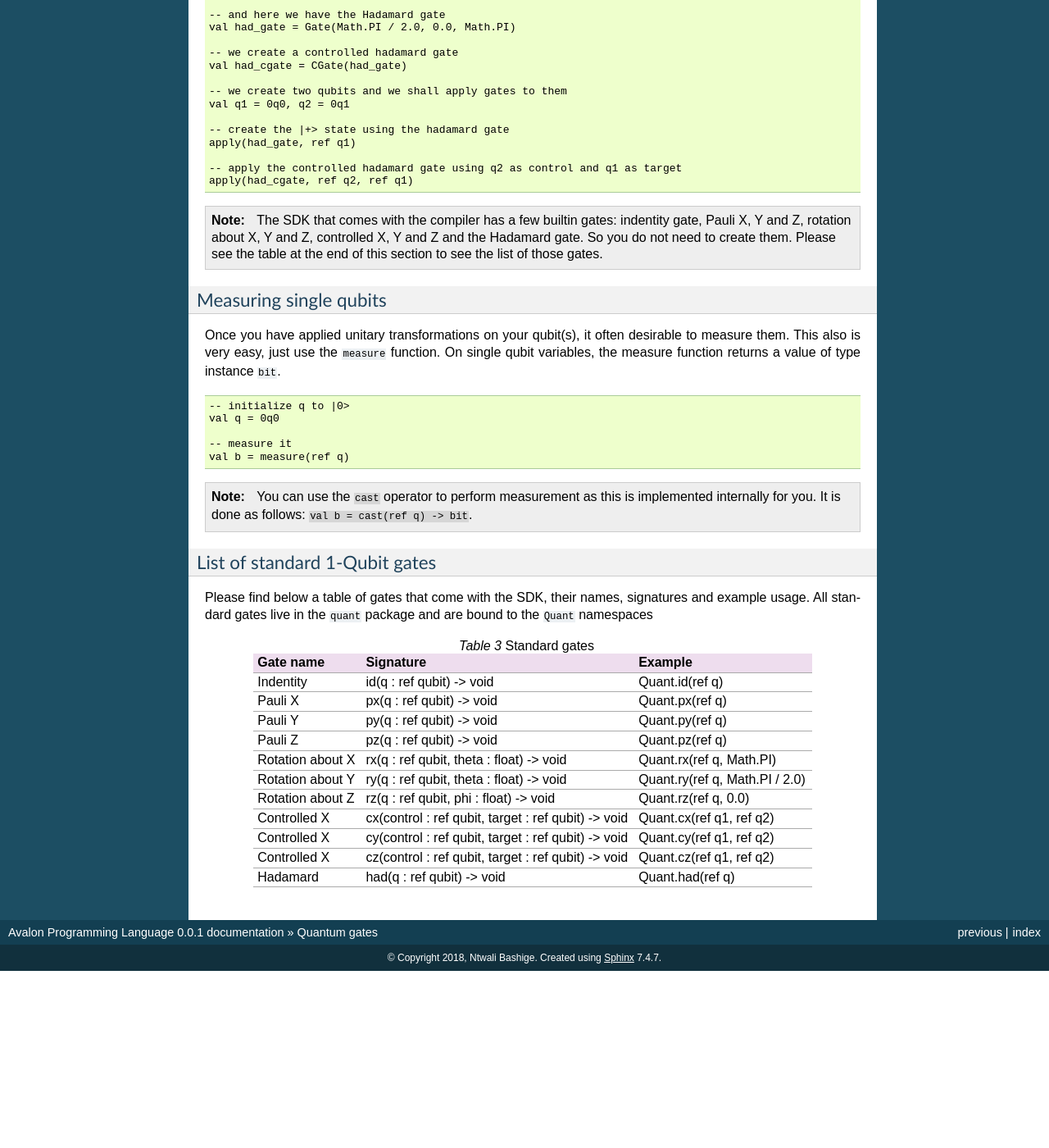
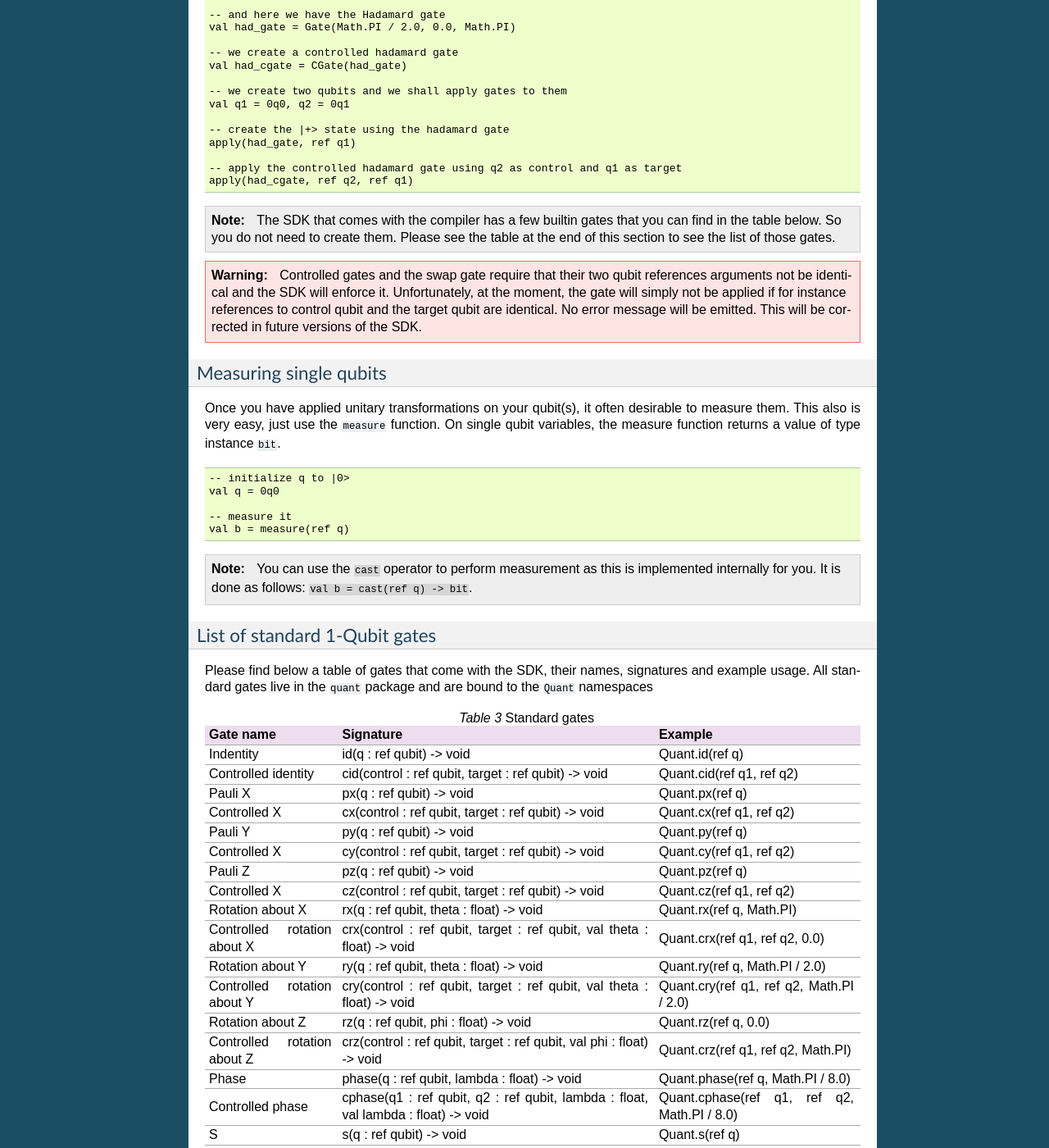
Before and after one commit to avalon-lang/docs, a Sphinx documentation site: the page built from source/reference/quantum.rst, in a window 1280 px wide and 1400 px high, scrolled down 1303 px. Shown: the whole window at 82% size. Built offline with Sphinx 7.4.7, drawn with Linux system fonts in a browser that asks for light colours; before the commit the page ends 2487 px from its top, so only the background shows below that; some of the changed text lies outside the part shown.

Commit message:
Expanded the list of gates in the SDK and warned the user against passing references to the same qubits to controlled gates and the swap gate.

```diff
--- a/source/reference/quantum.rst
+++ b/source/reference/quantum.rst
@@ -100,9 +100,14 @@ Let us demonstrate with an example, reusing our previous code:
 
 
 .. note::
-    The SDK that comes with the compiler has a few builtin gates: indentity gate,
-    Pauli X, Y and Z, rotation about X, Y and Z, controlled X, Y and Z and the Hadamard gate.
+    The SDK that comes with the compiler has a few builtin gates that you can find in the table below.
     So you do not need to create them. Please see the table at the end of this section to see the list of those gates.
+
+
+.. warning::
+    Controlled gates and the swap gate require that their two qubit references arguments not be identical and the SDK will enforce it.
+    Unfortunately, at the moment, the gate will simply not be applied if for instance references to control qubit and the target qubit are identical.
+    No error message will be emitted. This will be corrected in future versions of the SDK.
 
 
 Measuring single qubits
@@ -136,13 +141,25 @@ All standard gates live in the ``quant`` package and are bound to the ``Quant``
     :widths: auto
 
     "Indentity", "id(q : ref qubit) -> void", "Quant.id(ref q)"
+    "Controlled identity", "cid(control : ref qubit, target : ref qubit) -> void", "Quant.cid(ref q1, ref q2)"
     "Pauli X", "px(q : ref qubit) -> void", "Quant.px(ref q)"
+    "Controlled X", "cx(control : ref qubit, target : ref qubit) -> void", "Quant.cx(ref q1, ref q2)"
     "Pauli Y", "py(q : ref qubit) -> void", "Quant.py(ref q)"
+    "Controlled X", "cy(control : ref qubit, target : ref qubit) -> void", "Quant.cy(ref q1, ref q2)"
     "Pauli Z", "pz(q : ref qubit) -> void", "Quant.pz(ref q)"
+    "Controlled X", "cz(control : ref qubit, target : ref qubit) -> void", "Quant.cz(ref q1, ref q2)"
     "Rotation about X", "rx(q : ref qubit, theta : float) -> void", "Quant.rx(ref q, Math.PI)"
+    "Controlled rotation about X", "crx(control : ref qubit, target : ref qubit, val theta : float) -> void", "Quant.crx(ref q1, ref q2, 0.0)"
     "Rotation about Y", "ry(q : ref qubit, theta : float) -> void", "Quant.ry(ref q, Math.PI / 2.0)"
+    "Controlled rotation about Y", "cry(control : ref qubit, target : ref qubit, val theta : float) -> void", "Quant.cry(ref q1, ref q2, Math.PI / 2.0)"
     "Rotation about Z", "rz(q : ref qubit, phi : float) -> void", "Quant.rz(ref q, 0.0)"
-    "Controlled X", "cx(control : ref qubit, target : ref qubit) -> void", "Quant.cx(ref q1, ref q2)"
-    "Controlled X", "cy(control : ref qubit, target : ref qubit) -> void", "Quant.cy(ref q1, ref q2)"
-    "Controlled X", "cz(control : ref qubit, target : ref qubit) -> void", "Quant.cz(ref q1, ref q2)"
+    "Controlled rotation about Z", "crz(control : ref qubit, target : ref qubit, val phi : float) -> void", "Quant.crz(ref q1, ref q2, Math.PI)"
+    "Phase", "phase(q : ref qubit, lambda : float) -> void", "Quant.phase(ref q, Math.PI / 8.0)"
+    "Controlled phase", "cphase(q1 : ref qubit, q2 : ref qubit, lambda : float, val lambda : float) -> void", "Quant.cphase(ref q1, ref q2, Math.PI / 8.0)"
+    "S", "s(q : ref qubit) -> void", "Quant.s(ref q)"
+    "Controlled S", "cs(q1 : ref qubit, q2 : ref qubit) -> void", "Quant.cs(ref q1, ref q2)"
+    "T", "t(q : ref qubit) -> void", "Quant.t(ref q)"
+    "Controlled T", "ct(q1 : ref qubit, q2 : ref qubit) -> void", "Quant.ct(ref q1, ref q2)"
     "Hadamard", "had(q : ref qubit) -> void", "Quant.had(ref q)"
+    "Controlled hadamard", "chad(q1 : ref qubit, q2 : ref qubit) -> void", "Quant.chad(ref q1, ref q2)"
+    "Swap", "swap(q1 : ref qubit, q2 : ref qubit) -> void", "Quant.swap(ref q1, ref q2)"
```
